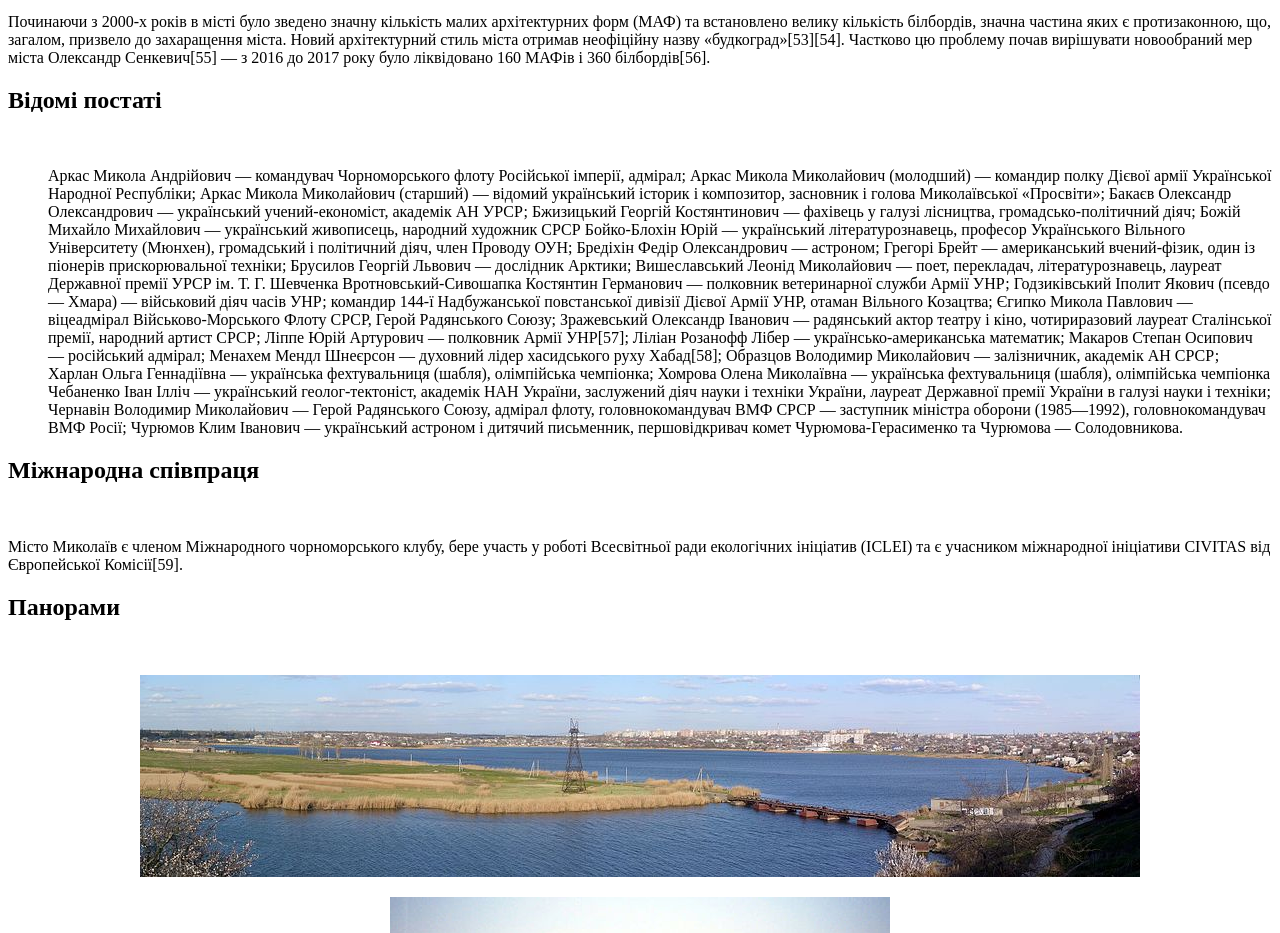
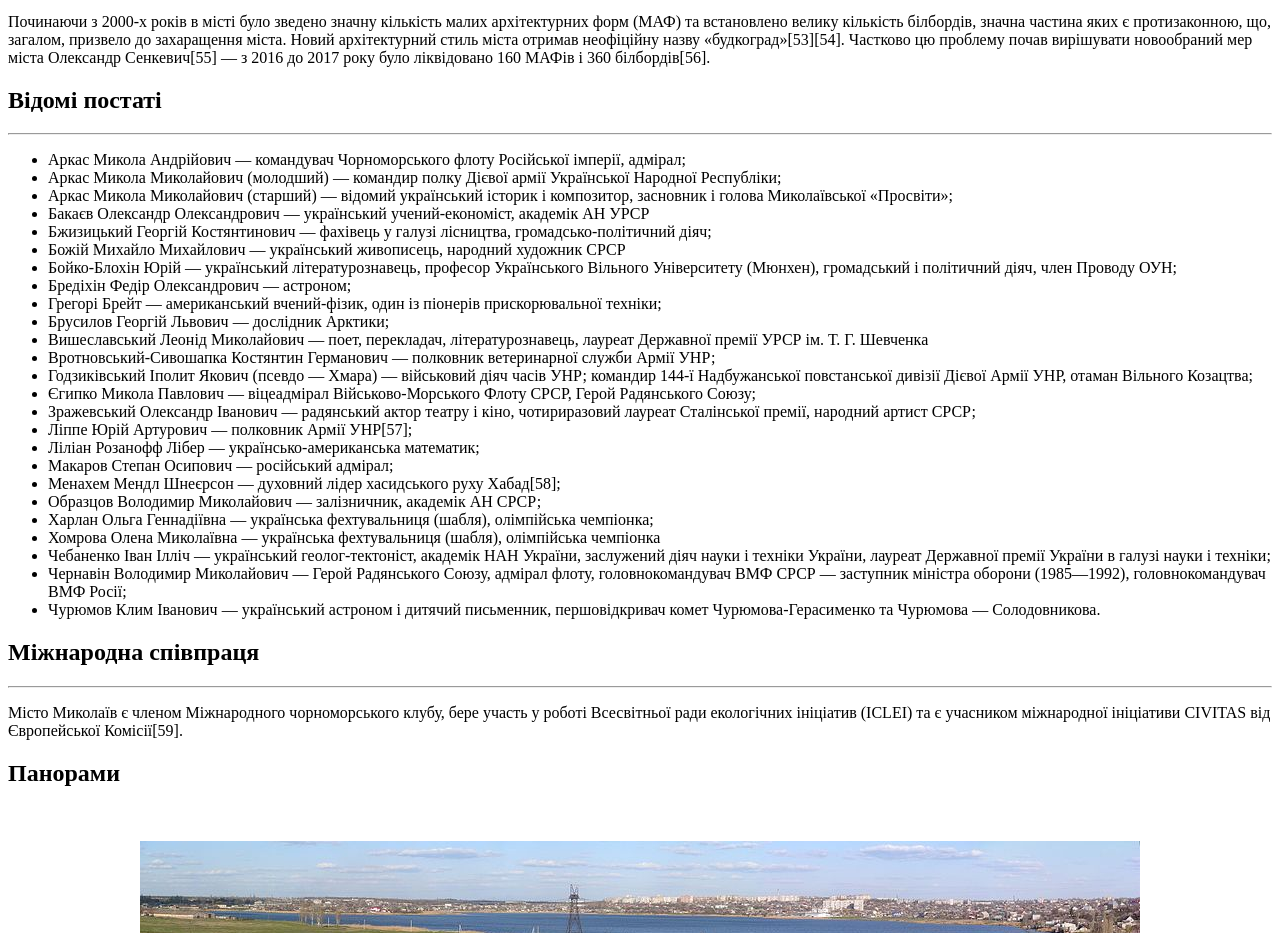
Before and after one commit to Alex2488/Mykolaiv-, a plain HTML site: page index.html in a window 1280 px wide. Shown: the part 8660-9593 px from the top of the page. Drawn offline with Linux system fonts and the light colour scheme.

Commit message:
Add files via upload

```diff
--- a/index.html
+++ b/index.html
@@ -552,36 +552,36 @@
 <h3 id="illegal">Протизаконна забудівля</h3>
 <p>Починаючи з 2000-х років в місті було зведено значну кількість малих архітектурних форм (МАФ) та встановлено велику кількість білбордів, значна частина яких є протизаконною, що, загалом, призвело до захаращення міста. Новий архітектурний стиль міста отримав неофіційну назву «будкоград»[53][54]. Частково цю проблему почав вирішувати новообраний мер міста Олександр Сенкевич[55] — з 2016 до 2017 року було ліквідовано 160 МАФів і 360 білбордів[56].</p>
     <h2 id="famous\">Відомі постаті</h2>
-    <br>
-    <uL>
-        <il>Аркас Микола Андрійович — командувач Чорноморського флоту Російської імперії, адмірал;</il>
-        <il>Аркас Микола Миколайович (молодший) — командир полку Дієвої армії Української Народної Республіки;</il>
-        <il>Аркас Микола Миколайович (старший) — відомий український історик і композитор, засновник і голова Миколаївської «Просвіти»;</il>
-        <il>Бакаєв Олександр Олександрович — український учений-економіст, академік АН УРСР</il>;
-        <il>Бжизицький Георгій Костянтинович — фахівець у галузі лісництва, громадсько-політичний діяч;</il>
-        <il>Божій Михайло Михайлович — український живописець, народний художник СРСР</il>
-        <il>Бойко-Блохін Юрій — український літературознавець, професор Українського Вільного Університету (Мюнхен), громадський і політичний діяч, член Проводу ОУН;</il>
-        <il>Бредіхін Федір Олександрович — астроном;</il>
-        <il>Грегорі Брейт — американський вчений-фізик, один із піонерів прискорювальної техніки;</il>
-        <il>Брусилов Георгій Львович — дослідник Арктики;</il>
-        <il>Вишеславський Леонід Миколайович — поет, перекладач, літературознавець, лауреат Державної премії УРСР ім. Т. Г. Шевченка</il>
-        <il>Вротновський-Сивошапка Костянтин Германович — полковник ветеринарної служби Армії УНР;</il>
-        <il>Годзиківський Іполит Якович (псевдо — Хмара) — військовий діяч часів УНР; командир 144-ї Надбужанської повстанської дивізії Дієвої Армії УНР, отаман Вільного Козацтва;</il>
-        <il>Єгипко Микола Павлович — віцеадмірал Військово-Морського Флоту СРСР, Герой Радянського Союзу;</il>
-        <il>Зражевський Олександр Іванович — радянський актор театру і кіно, чотириразовий лауреат Сталінської премії, народний артист СРСР;</il>
-        <il>Ліппе Юрій Артурович — полковник Армії УНР[57];</il>
-        <il>Ліліан Розанофф Лібер — українсько-американська математик;</il>
-        <il>Макаров Степан Осипович — російський адмірал;</il>
-        <il>Менахем Мендл Шнеєрсон — духовний лідер хасидського руху Хабад[58];</il>
-        <il>Образцов Володимир Миколайович — залізничник, академік АН СРСР;</il>
-        <il>Харлан Ольга Геннадіївна — українська фехтувальниця (шабля), олімпійська чемпіонка;</il>
-        <il>Хомрова Олена Миколаївна — українська фехтувальниця (шабля), олімпійська чемпіонка</il>
-        <il>Чебаненко Іван Ілліч — український геолог-тектоніст, академік НАН України, заслужений діяч науки і техніки України, лауреат Державної премії України в галузі науки і техніки;</il>
-        <il>Чернавін Володимир Миколайович — Герой Радянського Союзу, адмірал флоту, головнокомандувач ВМФ СРСР — заступник міністра оборони (1985—1992), головнокомандувач ВМФ Росії;</il>
-        <il>Чурюмов Клим Іванович — український астроном і дитячий письменник, першовідкривач комет Чурюмова-Герасименко та Чурюмова — Солодовникова.</il>
-    </uL>
+    <hr>
+    <ul>
+        <li>Аркас Микола Андрійович — командувач Чорноморського флоту Російської імперії, адмірал;</li>
+        <li>Аркас Микола Миколайович (молодший) — командир полку Дієвої армії Української Народної Республіки;</li>
+        <li>Аркас Микола Миколайович (старший) — відомий український історик і композитор, засновник і голова Миколаївської «Просвіти»;</li>
+        <li>Бакаєв Олександр Олександрович — український учений-економіст, академік АН УРСР</li>
+        <li>Бжизицький Георгій Костянтинович — фахівець у галузі лісництва, громадсько-політичний діяч;</li>
+        <li>Божій Михайло Михайлович — український живописець, народний художник СРСР</li>
+        <li>Бойко-Блохін Юрій — український літературознавець, професор Українського Вільного Університету (Мюнхен), громадський і політичний діяч, член Проводу ОУН;</li>
+        <li>Бредіхін Федір Олександрович — астроном;</li>
+        <li>Грегорі Брейт — американський вчений-фізик, один із піонерів прискорювальної техніки;</li>
+        <li>Брусилов Георгій Львович — дослідник Арктики;</li>
+        <li>Вишеславський Леонід Миколайович — поет, перекладач, літературознавець, лауреат Державної премії УРСР ім. Т. Г. Шевченка</li>
+        <li>Вротновський-Сивошапка Костянтин Германович — полковник ветеринарної служби Армії УНР;</li>
+        <li>Годзиківський Іполит Якович (псевдо — Хмара) — військовий діяч часів УНР; командир 144-ї Надбужанської повстанської дивізії Дієвої Армії УНР, отаман Вільного Козацтва;</li>
+        <li>Єгипко Микола Павлович — віцеадмірал Військово-Морського Флоту СРСР, Герой Радянського Союзу;</li>
+        <li>Зражевський Олександр Іванович — радянський актор театру і кіно, чотириразовий лауреат Сталінської премії, народний артист СРСР;</li>
+        <li>Ліппе Юрій Артурович — полковник Армії УНР[57];</li>
+        <li>Ліліан Розанофф Лібер — українсько-американська математик;</li>
+        <li>Макаров Степан Осипович — російський адмірал;</li>
+        <li>Менахем Мендл Шнеєрсон — духовний лідер хасидського руху Хабад[58];</li>
+        <li>Образцов Володимир Миколайович — залізничник, академік АН СРСР;</li>
+        <li>Харлан Ольга Геннадіївна — українська фехтувальниця (шабля), олімпійська чемпіонка;</li>
+        <li>Хомрова Олена Миколаївна — українська фехтувальниця (шабля), олімпійська чемпіонка</li>
+        <li>Чебаненко Іван Ілліч — український геолог-тектоніст, академік НАН України, заслужений діяч науки і техніки України, лауреат Державної премії України в галузі науки і техніки;</li>
+        <li>Чернавін Володимир Миколайович — Герой Радянського Союзу, адмірал флоту, головнокомандувач ВМФ СРСР — заступник міністра оборони (1985—1992), головнокомандувач ВМФ Росії;</li>
+        <li>Чурюмов Клим Іванович — український астроном і дитячий письменник, першовідкривач комет Чурюмова-Герасименко та Чурюмова — Солодовникова.</li>
+    </ul>
     <h2 id="international">Міжнародна співпраця</h2>
-    <br>
+    <hr>
     <p>Місто Миколаїв є членом Міжнародного чорноморського клубу, бере участь у роботі Всесвітньої ради екологічних ініціатив (ICLEI) та є учасником міжнародної ініціативи CIVITAS від Європейської Комісії[59].</p>
     <h2 id="panoramas">Панорами</h2>
     <br>
```
